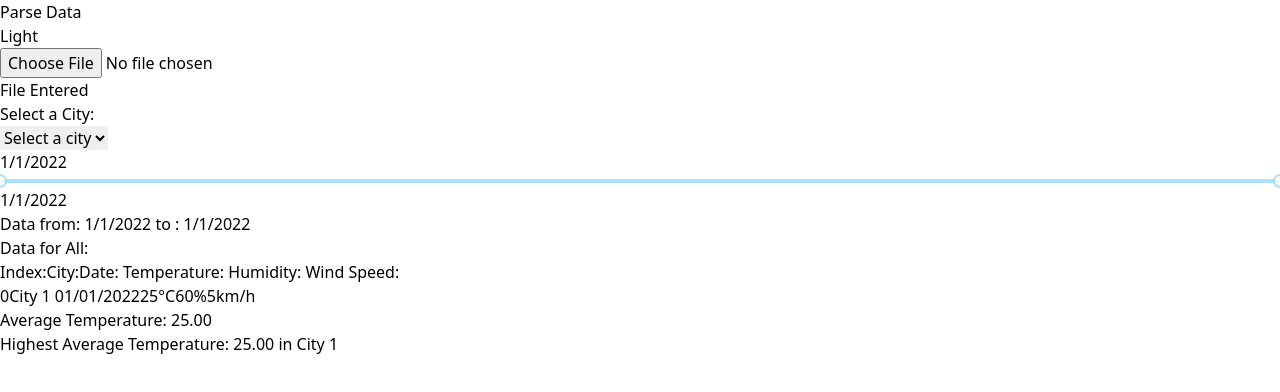
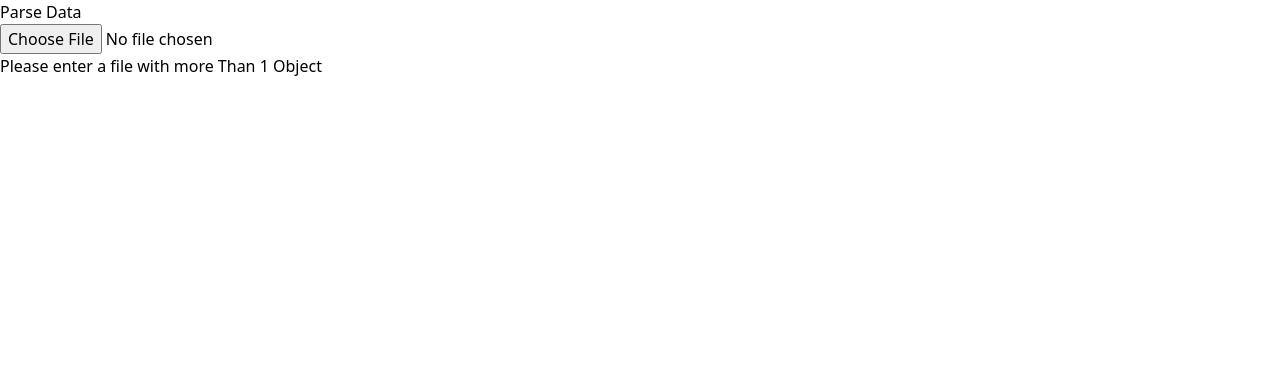
Before and after one commit to ismail-khan2699/WeatherAnalyzer, a React (Vite) app: page / in a window 1280 px wide. Shown: the top 392 px of the page. Built offline with nearby package versions, Linux system fonts and the light colour scheme.

Commit message:
Graph Remaining

```diff
--- a/package.json
+++ b/package.json
@@ -1 +1 @@
-{"homepage":"http://ismail-khan2699.github.io/WeatherAnalyzer","name":"wacomponent","private":true,"version":"0.0.0","type":"module","scripts":{"dev":"vite","predeploy":"npm run build","deploy":"gh-pages -d build","build":"vite build","lint":"eslint . --ext js,jsx --report-unused-disable-directives --max-warnings 0","preview":"vite preview"},"dependencies":{"papaparse":"^5.4.1","rc-slider":"^10.5.0","react":"^18.2.0","react-dom":"^18.2.0","react-router-dom":"^6.20.0"},"devDependencies":{"@types/react":"^18.2.37","@types/react-dom":"^18.2.15","@vitejs/plugin-react":"^4.2.0","autoprefixer":"^10.4.16","eslint":"^8.53.0","eslint-plugin-react":"^7.33.2","eslint-plugin-react-hooks":"^4.6.0","eslint-plugin-react-refresh":"^0.4.4","gh-pages":"^6.1.0","postcss":"^8.4.31","tailwindcss":"^3.3.5","vite":"^5.0.0"}}
+{"homepage":"http://ismail-khan2699.github.io/WeatherAnalyzer","name":"wacomponent","private":true,"version":"0.0.0","type":"module","scripts":{"dev":"vite","predeploy":"npm run build","deploy":"gh-pages -d build","build":"vite build","lint":"eslint . --ext js,jsx --report-unused-disable-directives --max-warnings 0","preview":"vite preview"},"dependencies":{"chart.js":"^4.4.0","papaparse":"^5.4.1","rc-slider":"^10.5.0","react":"^18.2.0","react-dom":"^18.2.0","react-router-dom":"^6.20.0"},"devDependencies":{"@types/react":"^18.2.37","@types/react-dom":"^18.2.15","@vitejs/plugin-react":"^4.2.0","autoprefixer":"^10.4.16","eslint":"^8.53.0","eslint-plugin-react":"^7.33.2","eslint-plugin-react-hooks":"^4.6.0","eslint-plugin-react-refresh":"^0.4.4","gh-pages":"^6.1.0","postcss":"^8.4.31","tailwindcss":"^3.3.5","vite":"^5.0.0"}}
--- a/src/App.jsx
+++ b/src/App.jsx
@@ -4,26 +4,14 @@ import { CSVDataContext } from './Context/csvDATA';
 import WeatherData from './components/WeatherData';
 
 function App() {
-  const { csvData, updateCSVData } = React.useContext(CSVDataContext);
-
-  const handleButtonClick = () => {
-
-    console.log({csvData});
-
-  };
+  const { csvData, } = React.useContext(CSVDataContext);
 
   return (
     <div>
       <h1 className='text-xl p-10 underline'>Parse Data</h1>
-      <button
-        onClick={handleButtonClick}
-        type="button"
-        className="text-gray-900 bg-white border border-gray-300 focus:outline-none hover:bg-gray-100 focus:ring-4 focus:ring-gray-200 font-medium rounded-lg text-sm px-5 py-2.5 me-2 mb-2 dark:bg-gray-800 dark:text-white dark:border-gray-600 dark:hover:bg-gray-700 dark:hover:border-gray-600 dark:focus:ring-gray-700"
-      >
-        Light
-      </button>
       <CSVReader />
-      <WeatherData/>
+      {csvData && csvData.length > 1 ? <WeatherData/> : null}
+
     </div>
   );
 }
--- a/src/components/CsvReader.jsx
+++ b/src/components/CsvReader.jsx
@@ -1,6 +1,7 @@
 import React, { useEffect, useState, useContext } from 'react';
 import Papa from 'papaparse';
 import { CSVDataContext } from '../Context/csvDATA';
+import WeatherRecord from './WeatherRecord';
 
 function CSVReader() {
     const { csvData, updateCSVData } = useContext(CSVDataContext);
@@ -13,10 +14,7 @@ function CSVReader() {
           header: true,
           dynamicTyping: true,
           complete: (result) => {
-
             const data = result.data;
-
-
             const requiredFields = ['city_name', 'date', 'temperature', 'humidity', 'wind_speed'];
             const csvHeader = Object.keys(data[0]);
             const missingFields = requiredFields.filter(field => !csvHeader.includes(field));
@@ -25,8 +23,9 @@ function CSVReader() {
               setErrorMessage(`Missing fields in CSV: ${missingFields.join(' , ')}`);
               updateCSVData([]);
             } else {
-              setErrorMessage('');
-              updateCSVData(data);
+              const parsedData = validateAndFormatDate(data);
+              const sortedData = parsedData.sort((a, b) => new Date(a.date) - new Date(b.date));
+              updateCSVData(sortedData);
             }
           },
           error: (error) => {
@@ -37,6 +36,34 @@ function CSVReader() {
         });
       }
     };
+
+    const validateAndFormatDate = (data) => {
+      const currentDate = new Date();
+
+      return data.map(record => {
+        let parsedDate = WeatherRecord.parseDate(record.date);
+
+        // Check if date is in mm/dd or dd/mm format and adjust
+        if (isNaN(parsedDate.getTime())) {
+          const dateParts = record.date.split(/[/-]/);
+          const possibleYear = dateParts[dateParts.length - 1];
+          const year = possibleYear.length === 4 ? possibleYear : currentDate.getFullYear();
+          const possibleMonth = parseInt(dateParts[0], 10);
+          const possibleDay = parseInt(dateParts[1], 10);
+
+          if (possibleMonth <= 12 && possibleDay <= 31) {
+            parsedDate = new Date(year, possibleMonth - 1, possibleDay);
+          }
+        }
+
+        // Format date as dd/mm/yyyy
+        const formattedDate = `${parsedDate.getDate().toString().padStart(2, '0')}/${(parsedDate.getMonth() + 1).toString().padStart(2, '0')}/${parsedDate.getFullYear()}`;
+
+        return { ...record, date: formattedDate };
+      });
+    };
+
+
   useEffect(()=>{
 
 console.log({csvData})
@@ -47,7 +74,7 @@ console.log({csvData})
         <input type="file" onChange={handleFileUpload} />
         {errorMessage && <p>Error: {errorMessage}</p>}
         <div>
-        {csvData && csvData.length > 0 ? <p>File Entered</p> : <p>Please enter a file</p>}
+        {csvData && csvData.length > 1 ? <p>File Entered</p> : <p>Please enter a file with more Than 1 Object</p>}
         </div>
       </div>
     );
--- a/src/components/WeatherData.jsx
+++ b/src/components/WeatherData.jsx
@@ -2,132 +2,22 @@ import { CSVDataContext } from '../Context/csvDATA';
 import { useContext, useEffect, useState } from 'react';
 import Slider from 'rc-slider';
 import 'rc-slider/assets/index.css';
-
-class WeatherRecord {
-  constructor(city_name, date, temperature, humidity, wind_speed) {
-    this.city_name = city_name;
-    this.date = date;
-    this.temperature = temperature;
-    this.humidity = humidity;
-    this.wind_speed = wind_speed;
-  }
-
-  static parseDate(dateString) {
-    const dateParts = dateString.split(/[/-]/);
-    let day = parseInt(dateParts[0], 10);
-    let month = parseInt(dateParts[1], 10);
-    let year = dateParts.length === 3 ? parseInt(dateParts[2], 10) : new Date().getFullYear();
-
-    // Adjusting the year if the format is dd/mm or dd/mm/yy
-    if (dateParts.length <= 2) {
-      const currentYear = new Date().getFullYear();
-      year = parseInt(currentYear.toString().slice(0, 2) + dateParts[2], 10);
-      year = year > currentYear ? year - 100 : year;
-    }
-
-    return new Date(year, month - 1, day);
-  }
-
-
-  static getDataByDateRange(csvData, startDate, endDate) {
-    const start = this.parseDate(startDate);
-    const end = this.parseDate(endDate);
-
-    return csvData.filter((record) => {
-      const currentDate = this.parseDate(record.date);
-      return currentDate >= start && currentDate <= end;
-    });
-  }
-
-  static getDataByCity(csvData, cityName) {
-    if (!cityName) {
-      return csvData;
-    }
-
-    const filteredData = csvData.filter(record => record.city_name === cityName);
-    return filteredData.length > 0 ? filteredData : null;
-  }
-
-
-  static getUniqueCities(csvData) {
-    return [...new Set(csvData.map(record => record.city_name))];
-  }
-
-  static findEarliestAndOldestDates(csvData) {
-
-    let earliestDate = this.parseDate(csvData[0].date);
-    let oldestDate = this.parseDate(csvData[0].date);
-
-    csvData.forEach((record) => {
-      const currentDate = this.parseDate(record.date);
-
-      if (currentDate < earliestDate) {
-        earliestDate = currentDate;
-      }
-
-      if (currentDate > oldestDate) {
-        oldestDate = currentDate;
-      }
-    });
-
-    return { earliestDate, oldestDate };
-  };
-  static calculateAverageTemperature = (data) => {
-    const totalTemperature = data.reduce((acc, record) => acc + record.temperature, 0);
-    return totalTemperature / data.length;
-  };
-  static calculateAverageHumidity = (data) => {
-    const totalhumidity = data.reduce((acc, record) => acc + record.humidity, 0);
-    return totalhumidity / data.length;
-  };
-  static calculateAverageWindSpeed = (data) => {
-    const totalwind_speed = data.reduce((acc, record) => acc + record.wind_speed, 0);
-    return totalwind_speed / data.length;
-  };
-
-  static findHighestAverageTemperature(data) {
-    const cities = {};
-
-    // Calculate average temperature for each city
-    data.forEach((record) => {
-      if (!cities[record.city_name]) {
-        cities[record.city_name] = { totalTemp: 0, count: 0 };
-      }
-      cities[record.city_name].totalTemp += record.temperature;
-      cities[record.city_name].count++;
-    });
-
-    // Calculate averages and find the highest
-    let highestAverage = 0;
-    let cityWithHighestAverage = '';
-
-    for (const city in cities) {
-      const avgTemp = cities[city].totalTemp / cities[city].count;
-      if (avgTemp > highestAverage) {
-        highestAverage = avgTemp;
-        cityWithHighestAverage = city;
-      }
-    }
-
-    return { city: cityWithHighestAverage, highestAverageTemp: highestAverage };
-  }
-
-
-}
+import WeatherRecord from './WeatherRecord';
 
 function WeatherData() {
     const { csvData } = useContext(CSVDataContext);
     const [selectedCity, setSelectedCity] = useState('All');
     const [showData, setShowData] = useState(csvData);
+    const [DateData, setDateData] = useState(csvData);
     const [uniqueCities, setuniqueCities] = useState(WeatherRecord.getUniqueCities(csvData));
-    const [averageTemperature, setaverageTemperature] = useState(WeatherRecord.calculateAverageTemperature(csvData));
-    const [highestAvgTemp, sethighestAvgTemp] = useState(WeatherRecord.findHighestAverageTemperature(csvData));
-    const [averageHumidity, setaverageHumidity] = useState(WeatherRecord.calculateAverageHumidity(csvData));
-    const [averageWindSpeed, setaverageWindSpeed] = useState(WeatherRecord.calculateAverageWindSpeed(csvData));
+    const [FilterData, setFilterData] = useState(showData);
+    const [highestAvgTemp, sethighestAvgTemp] = useState(WeatherRecord.findHighestAverageTemperature(showData));
+    const [averageTemperature, setaverageTemperature] = useState(WeatherRecord.calculateAverageTemperature(FilterData));
+    const [averageHumidity, setaverageHumidity] = useState(WeatherRecord.calculateAverageHumidity(FilterData));
+    const [averageWindSpeed, setaverageWindSpeed] = useState(WeatherRecord.calculateAverageWindSpeed(FilterData));
     var { earliestDate, oldestDate } = WeatherRecord.findEarliestAndOldestDates(csvData);
-    const [startDate, setStartDate] = useState(earliestDate.toLocaleDateString());
-    const [endDate, setEndDate] = useState(oldestDate.toLocaleDateString());
-    const [FilterData, setFilterData] = useState(showData);
+    const [startDate, setStartDate] = useState(earliestDate.toLocaleDateString('en-GB'));
+    const [endDate, setEndDate] = useState(oldestDate.toLocaleDateString('en-GB'));
 
     useEffect(()=>{
         setShowData(csvData);
@@ -136,8 +26,9 @@ function WeatherData() {
         sethighestAvgTemp(WeatherRecord.findHighestAverageTemperature(csvData));
         setaverageHumidity(WeatherRecord.calculateAverageHumidity(csvData));
         setaverageWindSpeed(WeatherRecord.calculateAverageWindSpeed(csvData));
-        setStartDate(earliestDate.toLocaleDateString());
-        setEndDate(oldestDate.toLocaleDateString());
+        setStartDate(earliestDate.toLocaleDateString('en-GB'));
+        setEndDate(oldestDate.toLocaleDateString('en-GB'));
+        setDateData(csvData);
        setFilterData(showData);
 
     },[csvData])
@@ -146,12 +37,24 @@ function WeatherData() {
 
         setFilterData(showData);
 
+    }, [showData]);
+     useEffect(()=>{
 
-    }, [showData]);
+    setaverageTemperature(WeatherRecord.calculateAverageTemperature(FilterData));
+    setaverageHumidity(WeatherRecord.calculateAverageHumidity(FilterData));
+    setaverageWindSpeed(WeatherRecord.calculateAverageWindSpeed(FilterData));
+     },[FilterData])
+
+    useEffect(() => {
+
+      sethighestAvgTemp(WeatherRecord.findHighestAverageTemperature(DateData));
+
+  }, [DateData]);
+
     useEffect(() => {
 
         setFilterData( WeatherRecord.getDataByDateRange(showData, startDate, endDate));
-
+        setDateData( WeatherRecord.getDataByDateRange(csvData, startDate, endDate));
 
     }, [startDate , endDate]);
 
@@ -193,10 +96,11 @@ function WeatherData() {
         <p>{endDate}</p>
         </div>
       </div>
-      <p>Data from:  {earliestDate.toLocaleDateString()} to : {oldestDate.toLocaleDateString()}</p>
+      <p>Data from:  {earliestDate.toLocaleDateString('en-GB')} to : {oldestDate.toLocaleDateString('en-GB')}</p>
         <div>
           <h3>Data for {selectedCity}:</h3>
-          <div className="h-60 w-fit overflow-y-auto rounded-xl bg-gray-300 bg-opacity-50">
+          <div className={`flex justify-between flex-container`}>
+          <div className="h-60 min-w-fit overflow-y-auto rounded-xl bg-gray-300 bg-opacity-50">
           <ul className="list-decimal w-full px-2">
         <li className='flex w-full pl-4'>
         <span className="font-semibold w-16">Index:</span>
@@ -229,14 +133,19 @@ function WeatherData() {
   ))}
 </ul>
 
-</div>
+          </div>
+        <div className='mx-2 max-w-5/12 min-w-fit'>
+          <h1 className='min-w-100 max-w-full'>Average Temp: {averageTemperature.toFixed(2)}</h1>
+          <h1>Average Humidity: {averageHumidity.toFixed(2)}</h1>
+          <h1>Average WindSpeed:  {averageWindSpeed.toFixed(2)}</h1>
+          <h1>Highest Average Temperature by Date Range: {highestAvgTemp.highestAverageTemp.toFixed(2)} in {highestAvgTemp.city}</h1>
 
+        </div>
+        </div>
         </div>
 
 
 
-        <p>Average Temperature: {averageTemperature.toFixed(2)}</p>
-        <p>Highest Average Temperature: {highestAvgTemp.highestAverageTemp.toFixed(2)} in {highestAvgTemp.city}</p>
       </div>
     );
   }
--- /dev/null
+++ b/src/components/WeatherRecord.js
@@ -0,0 +1,113 @@
+class WeatherRecord {
+    constructor(city_name, date, temperature, humidity, wind_speed) {
+      this.city_name = city_name;
+      this.date = date;
+      this.temperature = temperature;
+      this.humidity = humidity;
+      this.wind_speed = wind_speed;
+    }
+
+    static parseDate(dateString) {
+      const dateParts = dateString.split(/[/-]/);
+      let day = parseInt(dateParts[0], 10);
+      let month = parseInt(dateParts[1], 10);
+      let year = dateParts.length === 3 ? parseInt(dateParts[2], 10) : new Date().getFullYear();
+
+      // Adjusting the year if the format is dd/mm or dd/mm/yy
+      if (dateParts.length <= 2) {
+        const currentYear = new Date().getFullYear();
+        year = parseInt(currentYear.toString().slice(0, 2) + dateParts[2], 10);
+        year = year > currentYear ? year - 100 : year;
+      }
+
+      return new Date(year, month - 1, day);
+    }
+
+
+    static getDataByDateRange(csvData, startDate, endDate) {
+      const start = this.parseDate(startDate);
+      const end = this.parseDate(endDate);
+
+      return csvData.filter((record) => {
+        const currentDate = this.parseDate(record.date);
+        return currentDate >= start && currentDate <= end;
+      });
+    }
+
+    static getDataByCity(csvData, cityName) {
+      if (!cityName) {
+        return csvData;
+      }
+
+      const filteredData = csvData.filter(record => record.city_name === cityName);
+      return filteredData.length > 0 ? filteredData : null;
+    }
+
+
+    static getUniqueCities(csvData) {
+      return [...new Set(csvData.map(record => record.city_name))];
+    }
+
+    static findEarliestAndOldestDates(csvData) {
+
+      let earliestDate = this.parseDate(csvData[0].date);
+      let oldestDate = this.parseDate(csvData[0].date);
+
+      csvData.forEach((record) => {
+        const currentDate = this.parseDate(record.date);
+
+        if (currentDate < earliestDate) {
+          earliestDate = currentDate;
+        }
+
+        if (currentDate > oldestDate) {
+          oldestDate = currentDate;
+        }
+      });
+
+      return { earliestDate, oldestDate };
+    };
+    static calculateAverageTemperature = (data) => {
+      const totalTemperature = data.reduce((acc, record) => acc + record.temperature, 0);
+      return totalTemperature / data.length;
+    };
+    static calculateAverageHumidity = (data) => {
+      const totalhumidity = data.reduce((acc, record) => acc + record.humidity, 0);
+      return totalhumidity / data.length;
+    };
+    static calculateAverageWindSpeed = (data) => {
+      const totalwind_speed = data.reduce((acc, record) => acc + record.wind_speed, 0);
+      return totalwind_speed / data.length;
+    };
+
+    static findHighestAverageTemperature(data) {
+      const cities = {};
+
+      // Calculate average temperature for each city
+      data.forEach((record) => {
+        if (!cities[record.city_name]) {
+          cities[record.city_name] = { totalTemp: 0, count: 0 };
+        }
+        cities[record.city_name].totalTemp += record.temperature;
+        cities[record.city_name].count++;
+      });
+
+      // Calculate averages and find the highest
+      let highestAverage = 0;
+      let cityWithHighestAverage = '';
+
+      for (const city in cities) {
+        const avgTemp = cities[city].totalTemp / cities[city].count;
+        if (avgTemp > highestAverage) {
+          highestAverage = avgTemp;
+          cityWithHighestAverage = city;
+        }
+      }
+
+      return { city: cityWithHighestAverage, highestAverageTemp: highestAverage };
+    }
+
+
+  }
+
+export default WeatherRecord;
--- a/src/index.css
+++ b/src/index.css
@@ -1,3 +1,9 @@
 @tailwind base;
 @tailwind components;
 @tailwind utilities;
+
+@media (max-width: 1108px) {
+    .flex-container {
+      flex-direction: column;
+    }
+  }
```
Also changed, not shown: 1 other file (tests, documents, lock files or other folders).
